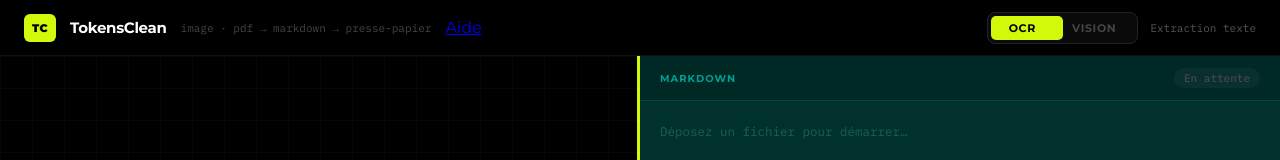
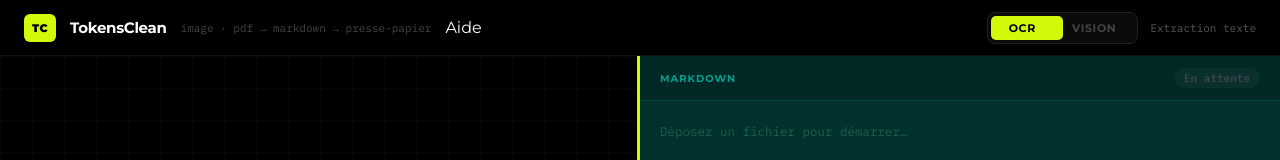
Before and after one commit to dabco/tokens-clean, a Next.js app: page / in a window 1280 px wide. Shown: the top 160 px of the page. Built offline with nearby package versions, Linux system fonts and the light colour scheme.

Commit message:
fix: reset global a:visited via _app.js + globals.css
styled-jsx scoped :visited ne bat pas toujours le défaut navigateur.
Un CSS global non-scopé est la solution fiable.

https://claude.ai/code/session_01JYDXPmtikKm7JT8y5aYr4b

```diff
--- /dev/null
+++ b/pages/_app.js
@@ -0,0 +1,5 @@
+import '../styles/globals.css';
+
+export default function App({ Component, pageProps }) {
+  return <Component {...pageProps} />;
+}
--- /dev/null
+++ b/styles/globals.css
@@ -0,0 +1,8 @@
+*, *::before, *::after { box-sizing: border-box; }
+
+a,
+a:link,
+a:visited {
+  color: inherit;
+  text-decoration: none;
+}
```
